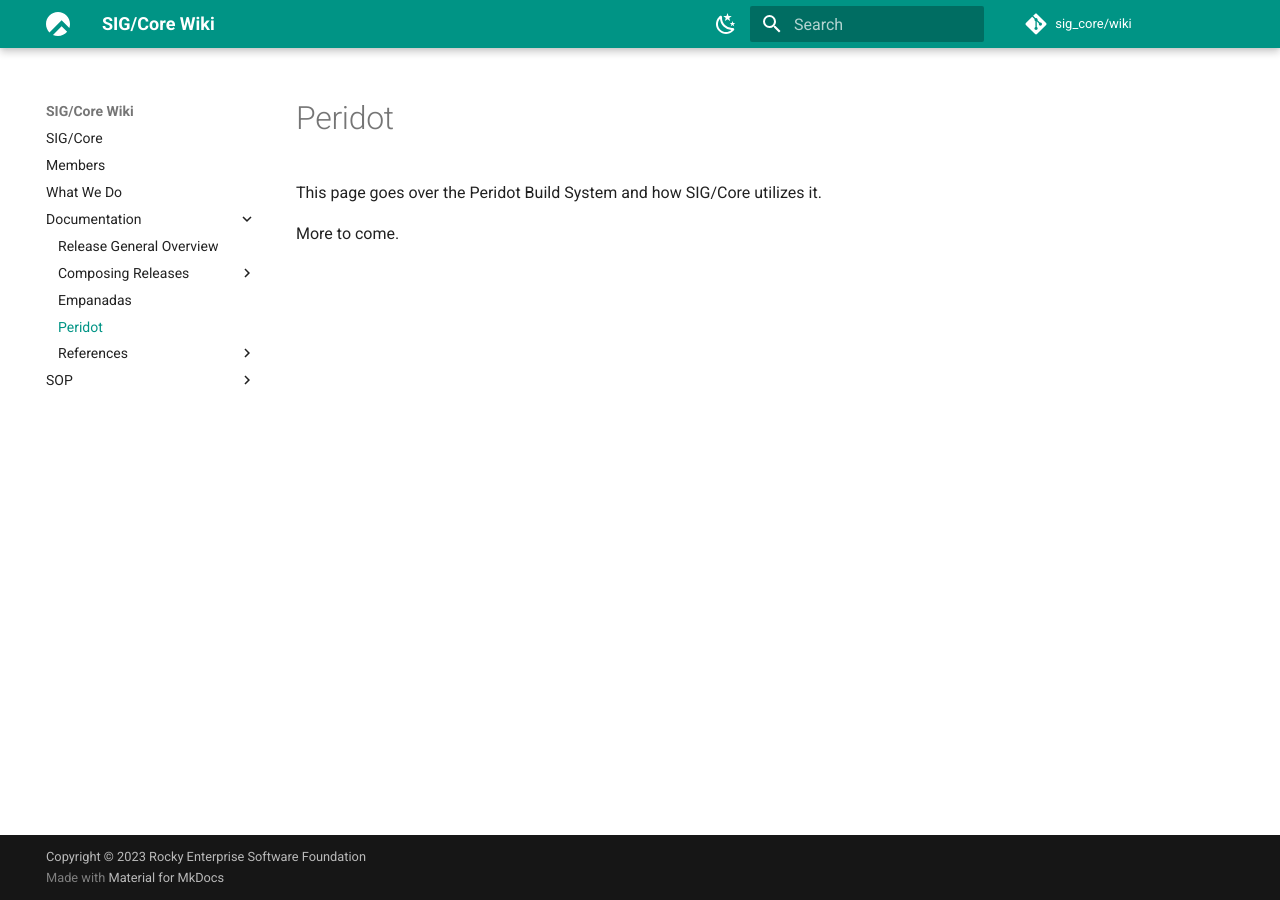
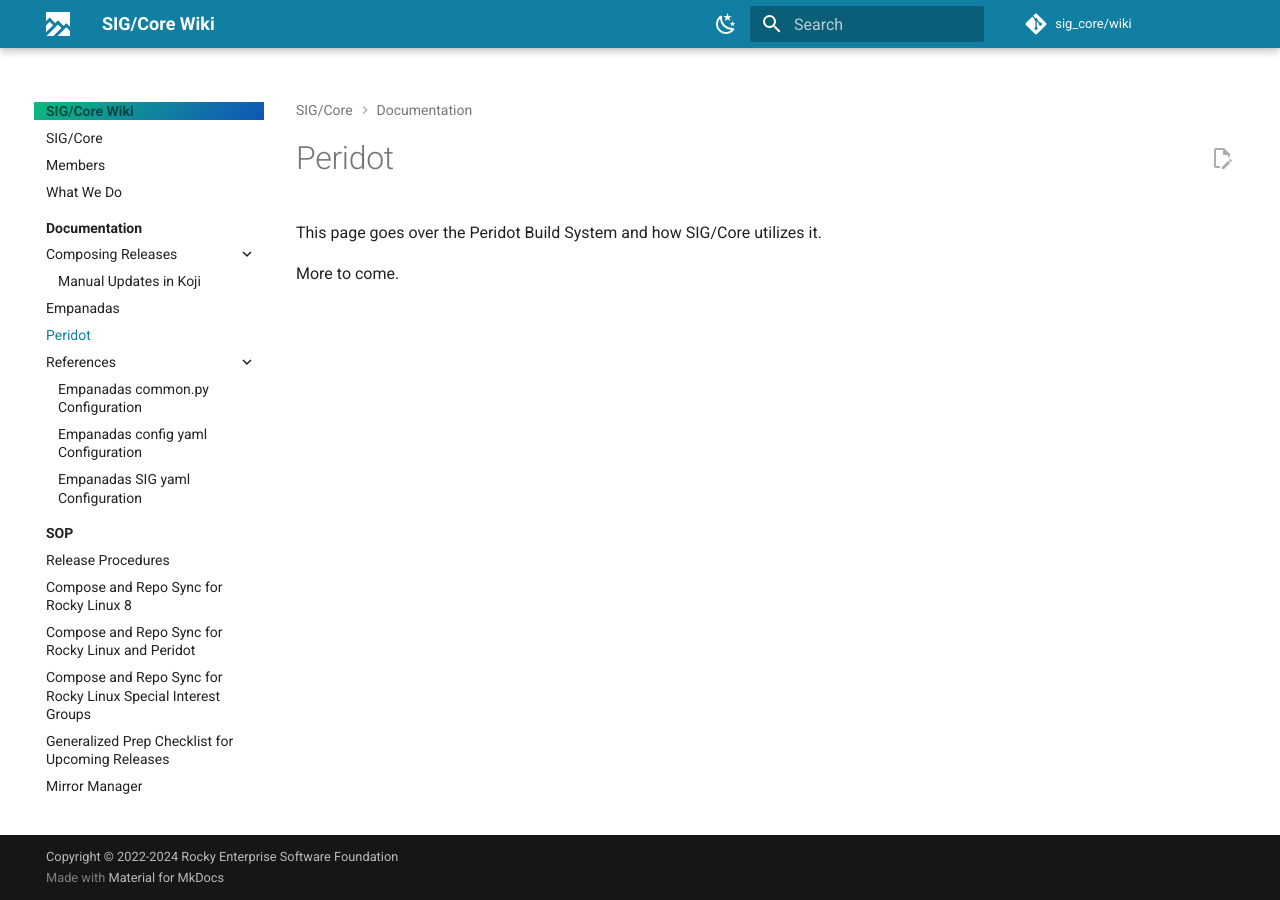
Before and after one commit to rocky-linux/sig-core-wiki, an MkDocs documentation site: the page built from docs/documentation/peridot.md, in a window 1280 px wide. Built offline with MkDocs 1.6.1 and Material for MkDocs 9.7.7, drawn with Linux system fonts in a browser that asks for light colours.

Commit message:
merge template theme changes

```diff
--- /dev/null
+++ b/docs/assets/extra.css
@@ -0,0 +1,31 @@
+:root {
+  .md-nav__title[for="__drawer"] {
+    background: linear-gradient(135deg, #10b981 0%, #1055b9 100%);
+  }
+}
+
+[data-md-color-scheme="resf"] {
+  --md-accent-fg-color:         #0e7391;
+  --md-primary-fg-color--dark:  #107fa1;
+  --md-primary-fg-color--light: #FFFFFF;
+  --md-primary-fg-color:        #107fa1;
+  --md-typeset-a-color:         #107fa1;
+}
+[data-md-color-scheme="resf-dark"] {
+  color-scheme: dark;
+  --md-default-fg-color:        #FFFFFF;
+  --md-default-bg-color:        rgb(30, 33, 41);
+
+  --md-primary-fg-color:        #107fa1;
+  --md-primary-bg-color:        #FFFFFF;
+  --md-primary-fg-color--dark:  #107fa1;
+
+  --md-accent-fg-color:         #0e7391;
+
+  --md-default-fg-color--light: rgba(226, 228, 233, 0.56);
+
+  --md-typeset-table-color: rgba(240, 241, 244, 0.12);
+
+  --md-typeset-color:           rgba(226, 228, 233, 0.82);
+  --md-typeset-a-color:         #107fa1;
+}
--- a/mkdocs.yml
+++ b/mkdocs.yml
@@ -10,37 +10,57 @@
 repo_name: sig_core/wiki
 edit_uri: edit/main/docs/
 
+copyright: Copyright &copy; 2022-2024 Rocky Enterprise Software Foundation
+
+extra_css:
+  - assets/extra.css
+
+# Configuration
 theme:
   name: material
+  logo: assets/resf-white.svg
   palette:
     - media: "(prefers-color-scheme: light)"
-      scheme: default
-      primary: teal
-      accent: teal
+      scheme: resf
       toggle:
         icon: material/weather-night
         name: Switch to dark mode
     - media: "(prefers-color-scheme: dark)"
-      scheme: slate
-      primary: teal
-      accent: teal
+      scheme: resf-dark
       toggle:
-        icon: material/weather-night
-        name: Switch to dark mode
-  logo: assets/icon-white.svg
+        icon: material/weather-sunny
+        name: Switch to light mode
   highlightjs: true
   hljs_languages:
     - bash
+    - perl
     - python
     - yaml
-    - perl
   features:
+    - navigation.expand
+    - navigation.indexes
+    - navigation.instant
+    - navigation.sections
+    - navigation.top
+    - navigation.tracking
+    - navigation.path
     - search.highlight
     - search.suggest
     - toc.integrate
-    #- navigation.tabs
-    #- navigation.tabs.sticky
-    #- navigation.top
+    - content.action.edit
+
+# Plugins
+plugins:
+  - autolinks
+  - social
+  - awesome-pages
+  - git-revision-date-localized:
+      type: date
+  - search
+  - macros:
+      include_dir: docs/include
+
+# Extensions
 markdown_extensions:
   - abbr
   - admonition
@@ -48,22 +68,12 @@
   - def_list
   - footnotes
   - meta
-  - pymdownx.details # collapsable attributions
+  - pymdownx.details # this allows collapsible attributions
   - pymdownx.emoji:
-      emoji_index: !!python/name:materialx.emoji.twemoji
-      emoji_generator: !!python/name:materialx.emoji.to_svg
+      emoji_index: !!python/name:material.extensions.emoji.twemoji
+      emoji_generator: !!python/name:material.extensions.emoji.to_svg
   - pymdownx.superfences
   - pymdownx.tabbed:
       alternate_style: true
   - toc:
       permalink: true
-
-plugins:
-  - autolinks
-  - awesome-pages
-  - git-revision-date
-  - search
-  - macros:
-      include_dir: docs/include
-copyright: Copyright &copy; 2023 Rocky Enterprise Software Foundation
-...
--- a/requirements.txt
+++ b/requirements.txt
@@ -2,7 +2,8 @@
 mkdocs-cinder
 mkdocs-autolinks-plugin
 mkdocs-awesome-pages-plugin
-mkdocs-git-revision-date-plugin
+mkdocs-git-revision-date-localized-plugin
 mkdocs-macros-plugin
 mkdocs-material
 mkdocs-windmill
+mkdocs-material[imaging]
```
Also changed, not shown: README.md (+24 -2 lines), docker-compose.yml (added, +13 -0 lines), docs/assets/resf-icon-w-bg.png (added), docs/assets/resf-icon.png (added), docs/assets/resf-white.svg (added), 4 other files.
